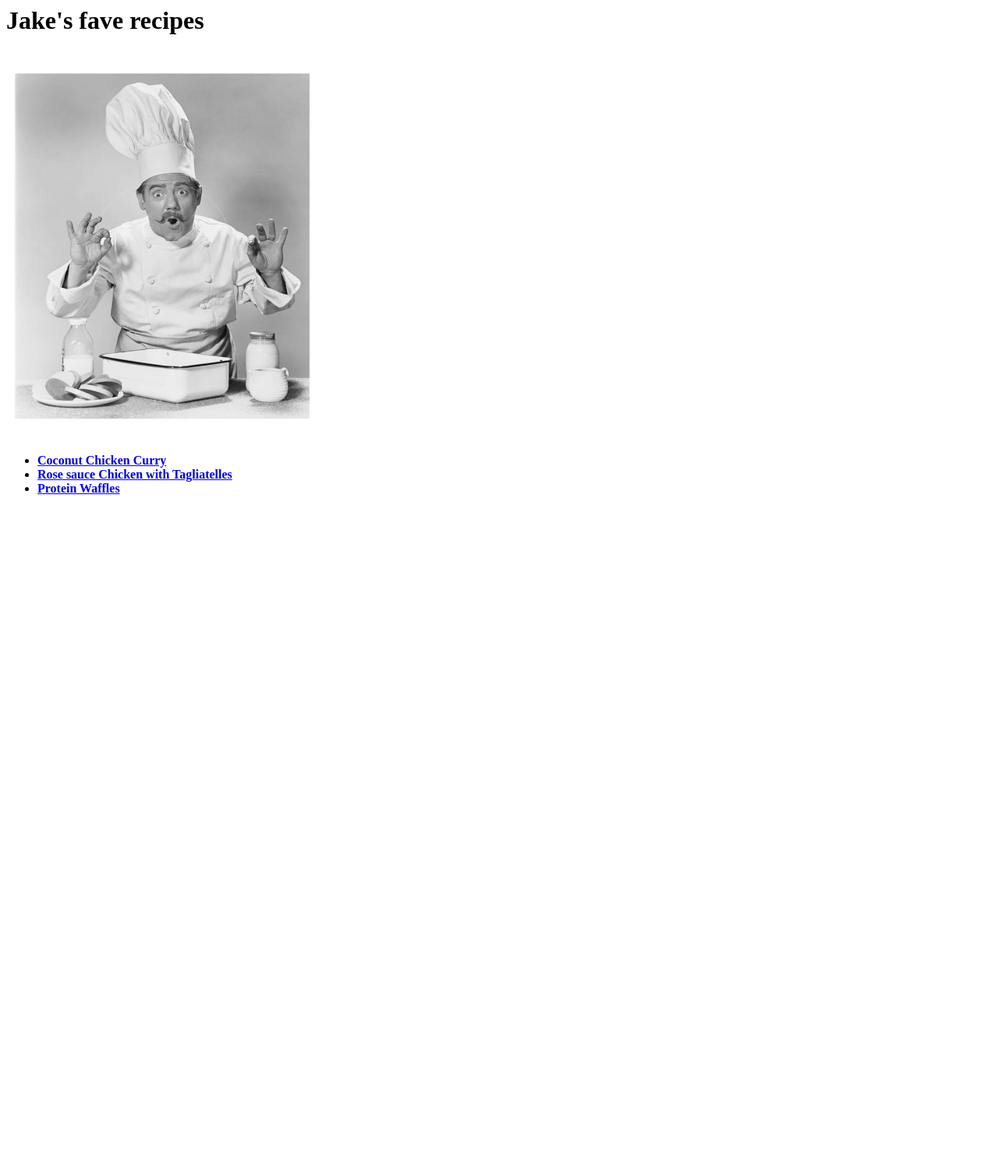
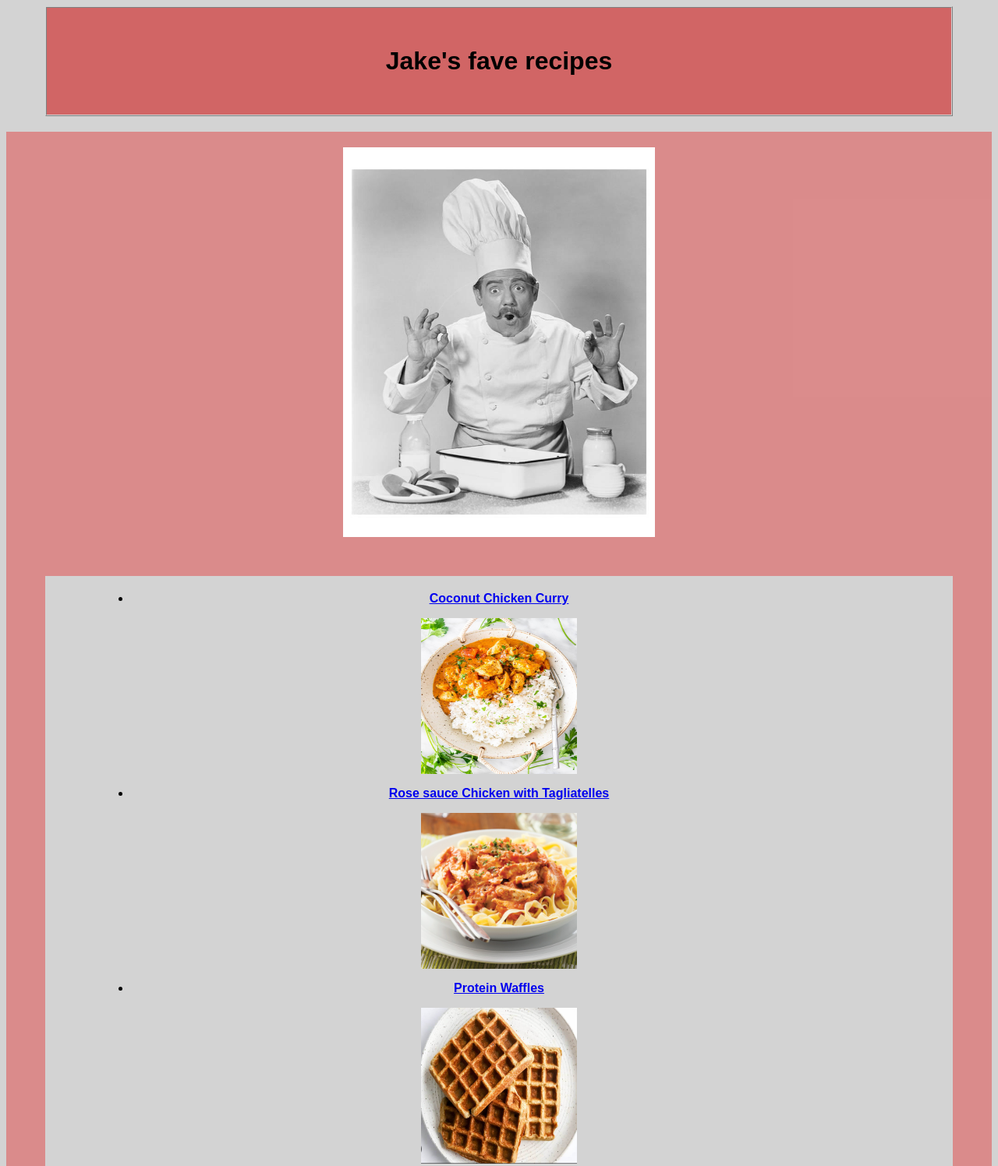
Before and after one commit to JakeLavoie22/odin-recipes, a plain HTML site: page index.html in a window 1280 px wide. Shown: the top 1496 px of the page at 78% size. Before the commit the page ends 800 px from the top, so only its background shows below. Drawn offline with Linux system fonts and the light colour scheme.

Commit message:
feat: added css style to html

```diff
--- a/index.html
+++ b/index.html
@@ -3,16 +3,24 @@
     <head>
         <meta charset="UTF-8">
         <title>Index</title>
+        <link rel="stylesheet" href="style.css">
     </head>
 
     <body>
         <h1>Jake's fave recipes</h1>
-        <img src="./images/chef.jpeg" alt="chef with hand up in black and white" width="400" height="500">
-        <ul>
-            <li><strong><a href=./recipes/ccncurry.html>Coconut Chicken Curry</a></strong></li>
-            <li><strong><a href=./recipes/rosechicken.html>Rose sauce Chicken with Tagliatelles</a></strong></li>
-            <li><strong><a href=./recipes/proteinwaffle.html>Protein Waffles</a></strong></li>
-        </ul>
+        <div>
+            <img src="./images/chef.jpeg" alt="chef with hands up in black and white" width="400" height="500">
+
+            <ul>
+                <li><strong><a href=./recipes/ccncurry.html>Coconut Chicken Curry</a></strong>
+                <p><img src="./images/ccncurry.jpeg" alt="coconut curry" width="200" height="200"></p></li>
+
+                <li><strong><a href=./recipes/rosechicken.html>Rose sauce Chicken with Tagliatelles</a></strong></li>
+                <p><img src="./images/rosechicken.jpeg" alt="Rose sauce Chicken with Tagliatelles" width="200" height="200"></p></li>
+
+                <li><strong><a href=./recipes/proteinwaffle.html>Protein Waffles</a></strong></li>
+                <p><img src="./images/proteinwaffle.png" alt="Protein Waffles" width="200" height="200"></p></li>
+            </ul>
+        </div>
     </body>
-
     </html>
--- /dev/null
+++ b/style.css
@@ -0,0 +1,35 @@
+
+body {
+    font-family: Arial, Helvetica, sans-serif;
+    background:lightgrey;
+
+}
+
+
+div{
+    background: rgba(222, 112, 112, 0.717);
+    text-align: center;
+    padding-top: 20px;
+    padding-bottom: 20px;
+
+}
+h1{
+    background-color: rgba(208, 55, 55, 0.702);
+    color: black;
+    padding: 50px;
+    margin: 0px 50px 20px 50px ;
+    border: 2px ridge lightgrey;
+    text-align: center;
+}
+
+ul{
+    text-align: center;
+    margin: 50px;
+    margin-bottom: 0px;
+    padding: 10px 100px 10px 100px ;
+    background-color: lightgrey;
+}
+
+li{
+    margin: 10px;
+}
```
